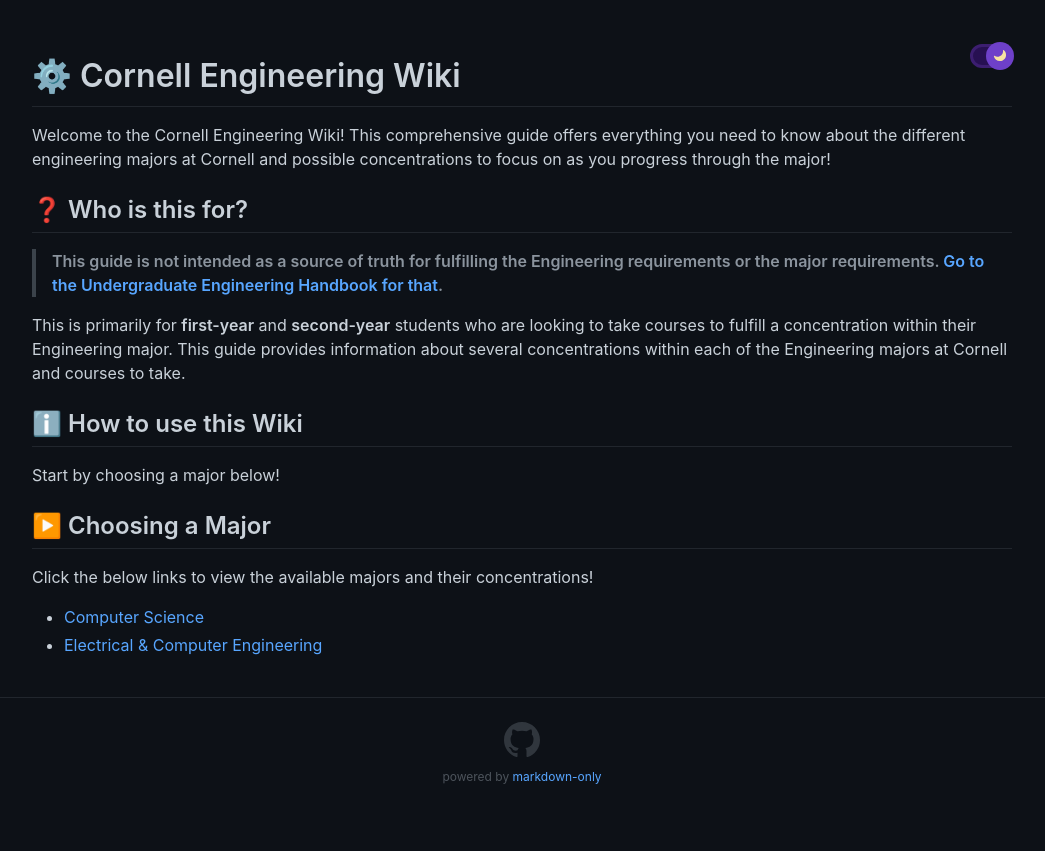
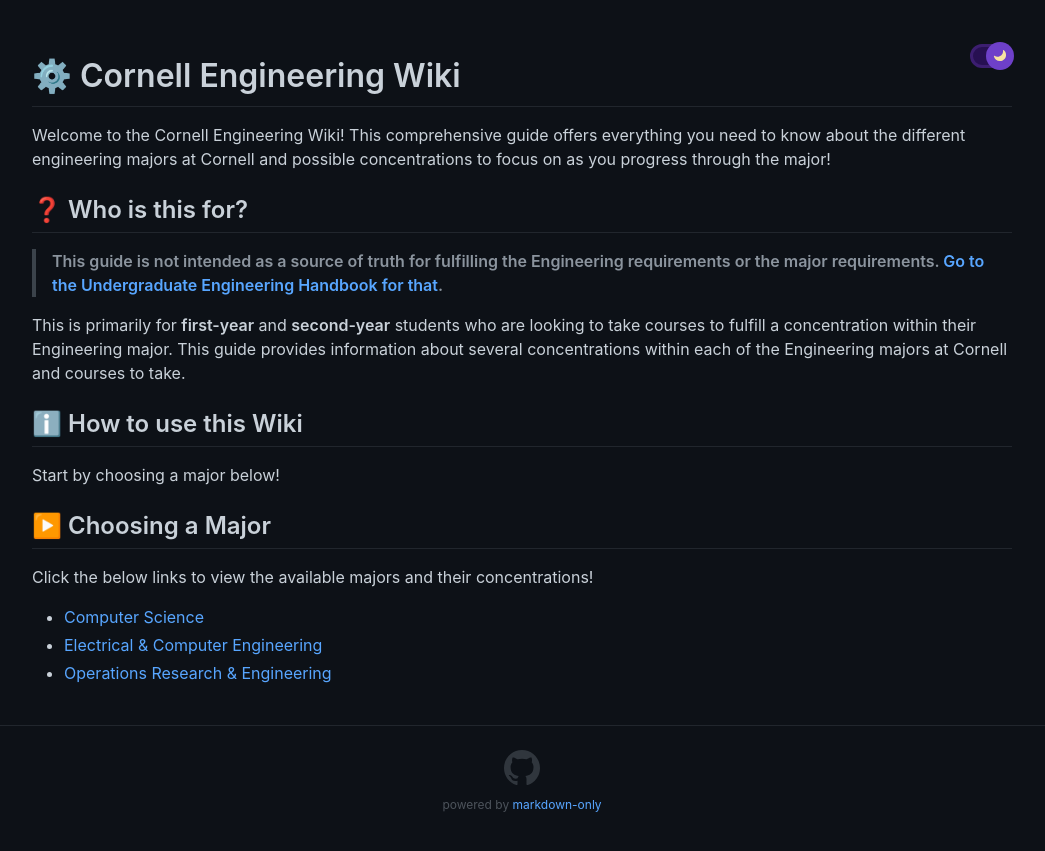
Before and after one commit to jmyphn/engineering-wiki, a Jekyll site: the page built from index.md, in a window 1280 px wide. Shown: the top 851 px of the page, without its empty margins (118-1163 px from the left). Built offline with Jekyll 4.4.1, drawn with Linux system fonts in a browser that asks for light colours; our own code applies the rules of GitHub Pages for plain Markdown files.

Commit message:
Update index.md

```diff
--- a/index.md
+++ b/index.md
@@ -16,3 +16,4 @@ Click the below links to view the available majors and their concentrations!
 
 - [Computer Science]({{ '/csmajor/' | relative_url }})
 - [Electrical & Computer Engineering]({{ '/ecemajor/' | relative_url }})
+- [Operations Research & Engineering]({{ '/oriemajor/' | relative_url }})
```
